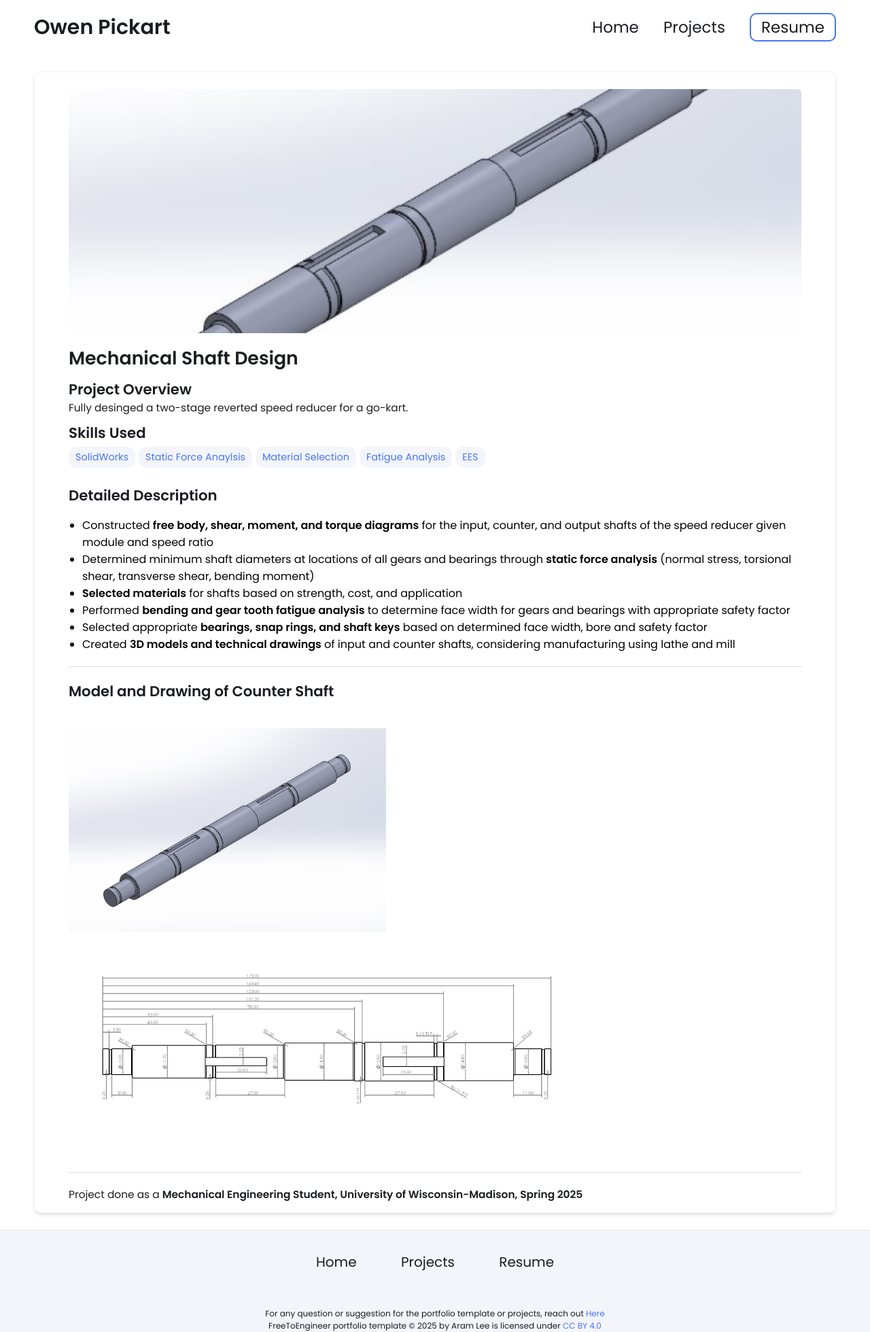
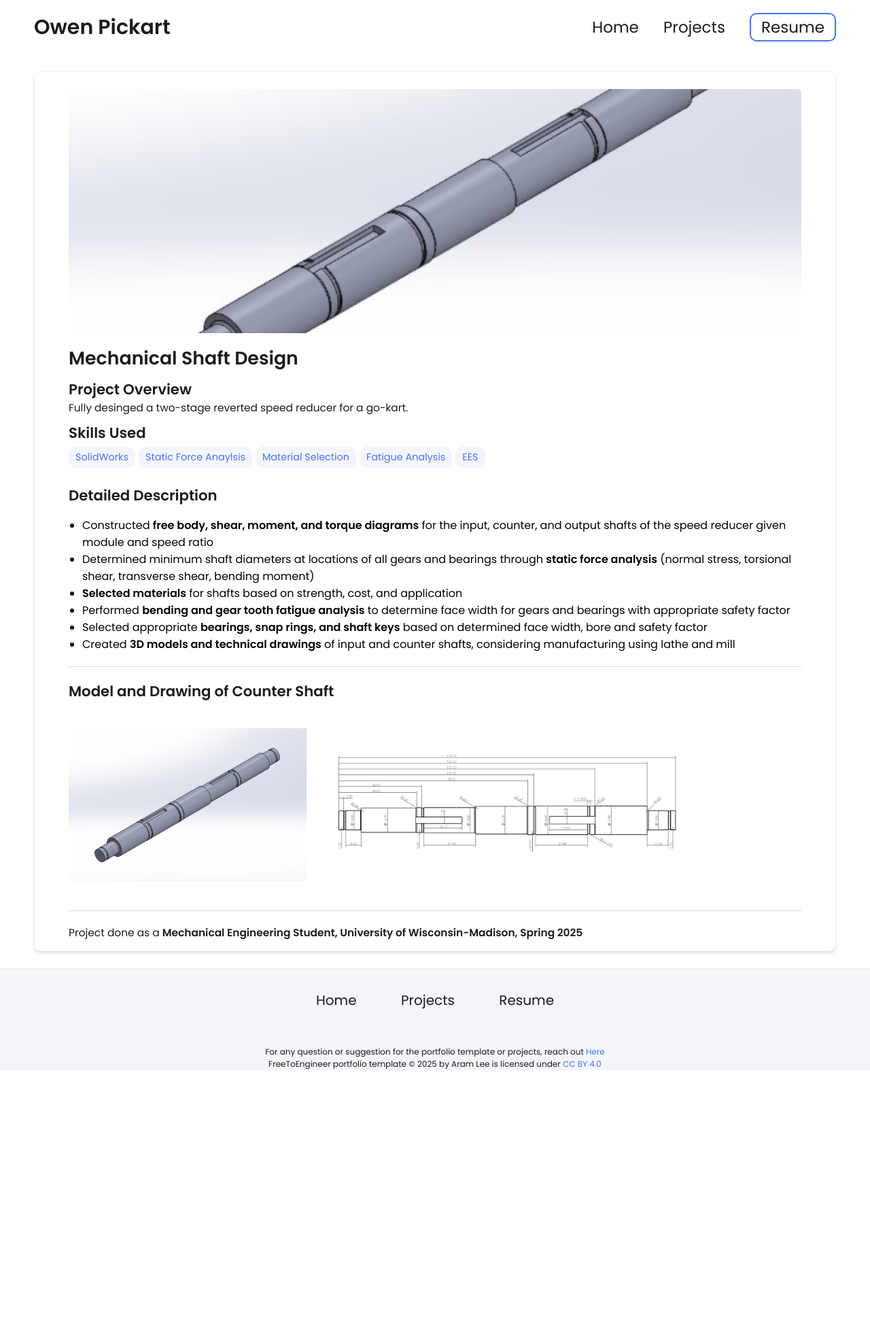
Before and after one commit to owenpickart/owenpickart.github.io, a Jekyll site: the page built from _projects/shaft-design/index.md, in a window 1280 px wide. Shown: the whole page at 68% size. Built offline with Jekyll 4.4.1, drawn with Linux system fonts in a browser that asks for light colours; after the commit the page ends 1574 px from its top, so only the background shows below that.

Commit message:
Update index.md

```diff
--- a/_projects/shaft-design/index.md
+++ b/_projects/shaft-design/index.md
@@ -22,7 +22,7 @@ main-image: /shaft1.jpg
 
 ## Model and Drawing of Counter Shaft
 <br>
-{% include image-gallery.html images="shaft2.jpg, shaft3.jpg" height="300" %}
+{% include image-gallery.html images="shaft2.jpg, shaft3.jpg" height="225" %}
 <br>
 
 ---
```
